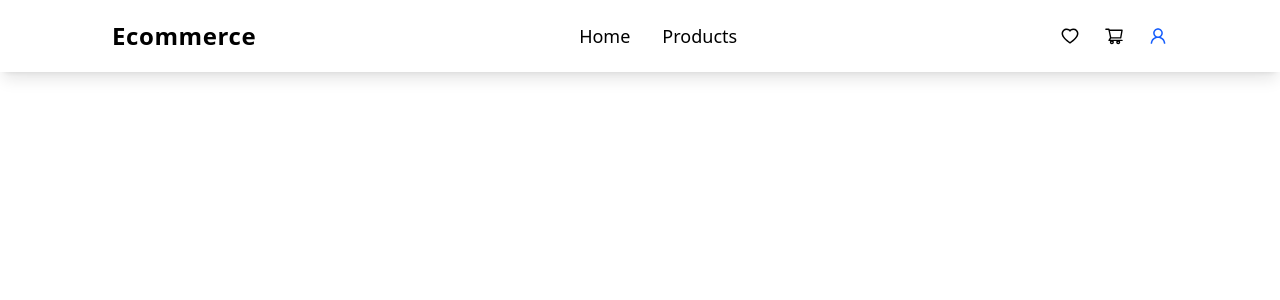
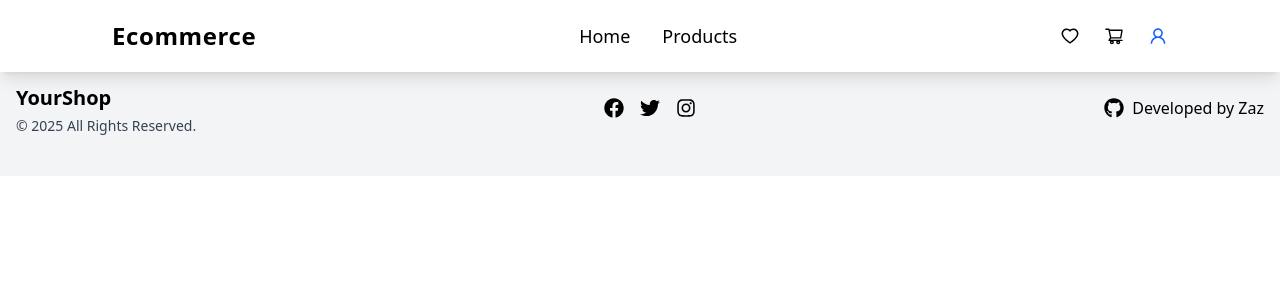
Before and after one commit to vilezaz/React-Ecommerce-with-Firebase, a React (Vite) app: page /login in a window 1280 px wide. Shown: the top 300 px of the page. Built offline with nearby package versions, Linux system fonts and the light colour scheme.

Commit message:
add footer

```diff
--- a/src/App.jsx
+++ b/src/App.jsx
@@ -6,6 +6,7 @@ import ProductsPage from "./pages/ProductsPage";
 import FavouritesPage from "./pages/FavouritesPage";
 import CartPage from "./pages/CartPage";
 import LoginPage from "./pages/LoginPage";
+import Footer from "./Components/Footer";
 
 const App = () => {
 
@@ -19,6 +20,7 @@ const App = () => {
         <Route path="/cart" element={<CartPage />} />
         <Route path="/login" element={<LoginPage />} />
       </Routes>
+      <Footer />
     </>
   );
 };
--- /dev/null
+++ b/src/Components/Footer.jsx
@@ -0,0 +1,41 @@
+import React from "react";
+import { FaFacebook, FaTwitter, FaInstagram, FaGithub } from "react-icons/fa";
+
+const Footer = () => {
+  return (
+    <footer className="bg-gray-100 text-black md:py-10 my-4">
+      <div className="max-w-7xl mx-auto px-4 flex flex-col md:flex-row justify-between items-center">
+        <div className="text-center md:text-left">
+          <h2 className="text-xl font-semibold my-1">YourShop</h2>
+          <p className="text-sm text-gray-700">© {new Date().getFullYear()} All Rights Reserved.</p>
+        </div>
+
+        <div className="flex space-x-4 mt-4 md:mt-0">
+          <a href="https://facebook.com" target="_blank" rel="noopener noreferrer">
+            <FaFacebook className="text-xl hover:text-blue-500 transition" />
+          </a>
+          <a href="https://twitter.com" target="_blank" rel="noopener noreferrer">
+            <FaTwitter className="text-xl hover:text-blue-400 transition" />
+          </a>
+          <a href="https://instagram.com" target="_blank" rel="noopener noreferrer">
+            <FaInstagram className="text-xl hover:text-pink-500 transition" />
+          </a>
+        </div>
+
+        <div className="mt-4 md:mt-0">
+          <a
+            href="https://github.com/yourgithub"
+            target="_blank"
+            rel="noopener noreferrer"
+            className="flex items-center space-x-2 text-black hover:text-gray-700 transition"
+          >
+            <FaGithub className="text-xl" />
+            <span>Developed by Zaz</span>
+          </a>
+        </div>
+      </div>
+    </footer>
+  );
+};
+
+export default Footer;
--- a/src/Components/Products.jsx
+++ b/src/Components/Products.jsx
@@ -41,9 +41,9 @@ const Products = () => {
           >
             <div className="relative p-3 md:p-4">
               <img
-                src={product.images[0]}
+                src={product.thumbnail}
                 alt={product.title}
-                className="w-full h-40 sm:h-48 object-cover rounded-lg hover:scale-105 transition-transform duration-300"
+                className="w-full h-40 sm:h-48 object-contain rounded-lg hover:scale-105 transition-transform duration-300"
               />
               <span className="absolute top-1 left-1 bg-gray-100 px-2 md:px-3 py-1 md:py-1.5 rounded-full font-semibold text-sm">
                 ${product.price}
@@ -68,10 +68,10 @@ const Products = () => {
               </div>
 
               <div className="flex gap-2 md:gap-3 mt-auto pt-2">
-                <button className="flex-1 px-3 md:px-4 py-2 md:py-2.5 bg-blue-600 text-white rounded-lg hover:bg-blue-700 active:scale-95 transition-all duration-200 text-xs md:text-sm font-medium">
+                <button className="flex-1 px-3 md:px-4 py-2 md:py-2.5 bg-blue-600 text-white rounded-lg hover:bg-blue-700 active:scale-95 transition-all duration-200 text-sm md:text-base font-medium">
                   Add to Cart
                 </button>
-                <button className="flex-1 px-3 md:px-4 py-2 md:py-2.5 bg-white text-blue-600 rounded-lg hover:bg-blue-50 active:scale-95 transition-all duration-200 text-xs md:text-sm font-medium border border-blue-200">
+                <button className="flex-1 px-3 md:px-4 py-2 md:py-2.5 bg-white text-blue-600 rounded-lg hover:bg-blue-50 active:scale-95 transition-all duration-200 text-sm md:text-base font-medium border border-blue-200">
                   Favorite
                 </button>
               </div>
```
